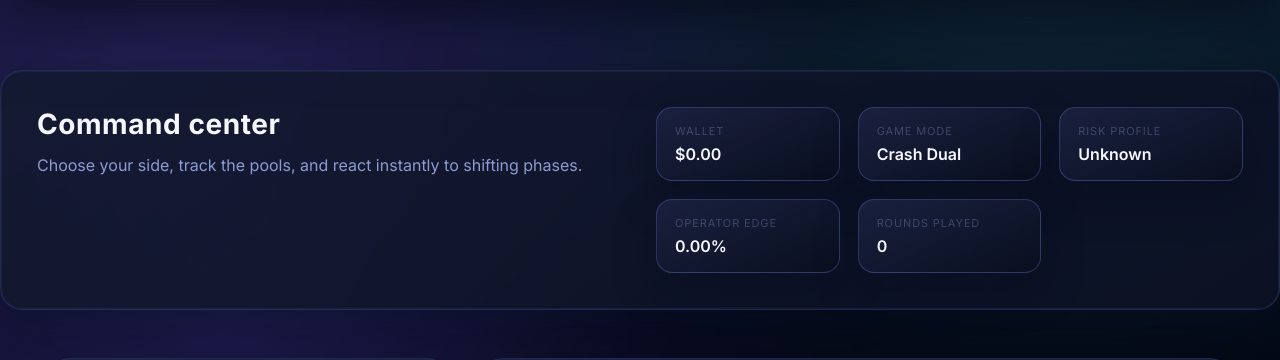
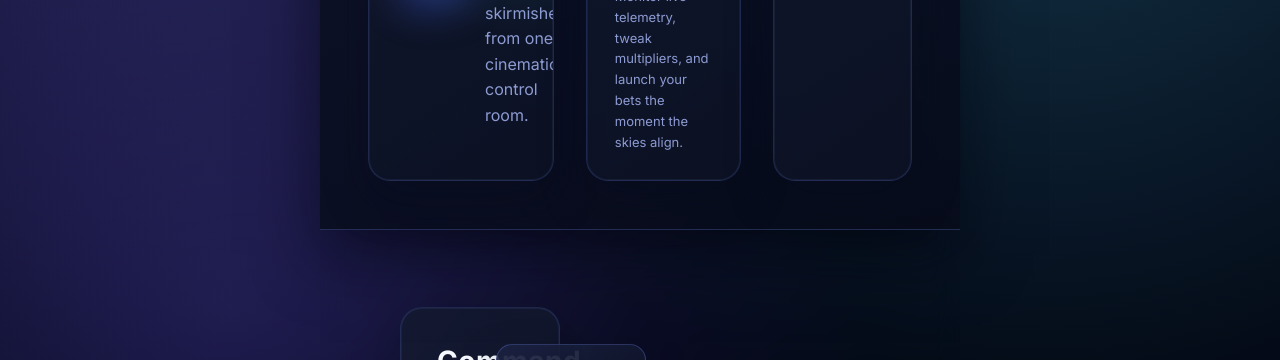
Before and after one commit to Dants12/clash-dual, a React (Vite) app in the folder client/: page / in a window 1280 px wide. Shown: the part 320-680 px from the top of the page. Built offline with nearby package versions, Linux system fonts and the light colour scheme; no server answers.

Commit message:
Update app.css

```diff
--- a/client/src/styles/app.css
+++ b/client/src/styles/app.css
@@ -113,7 +113,7 @@ html,
 body {
   margin: 0;
   padding: 0;
-  min-height: 100%;
+  min-height: 50%;
 }
 
 body {
@@ -138,7 +138,7 @@ body::before {
 }
 
 #root {
-  width: 100%;
+  width: 50%;
 }
 
 .app-shell {
@@ -278,7 +278,7 @@ body::before {
 }
 
 .app-header__controls .segmented {
-  width: 100%;
+  width: 50%;
   justify-content: space-between;
 }
 
@@ -291,7 +291,7 @@ body::before {
   --layout-gutter: clamp(28px, 5vw, 48px);
   --layout-column-gap: clamp(24px, 4vw, 36px);
   flex: 1;
-  width: 100%;
+  width: 50%;
   padding: clamp(40px, 6vw, 80px) 0 clamp(64px, 8vw, 108px);
   display: flex;
   flex-direction: column;
@@ -300,7 +300,7 @@ body::before {
 }
 
 .app-main__intro {
-  width: min(100%, var(--layout-max-width));
+  width: min(50%, var(--layout-max-width));
   margin: 0 auto;
   padding: clamp(24px, 3vw, 36px);
   display: grid;
@@ -364,7 +364,7 @@ body::before {
 }
 
 .layout {
-  width: min(100%, var(--layout-max-width));
+  width: min(50%, var(--layout-max-width));
   margin: 0 auto;
   padding: 0 var(--layout-gutter) 18px;
   display: flex;
@@ -633,7 +633,7 @@ body::before {
 }
 
 .segmented--spread {
-  width: 100%;
+  width: 50%;
 }
 
 .segmented--spread button {
@@ -644,7 +644,7 @@ input[type='number'],
 input[type='text'],
 input[type='search'],
 input[type='email'] {
-  width: 100%;
+  width: 50%;
   border-radius: var(--radius-sm);
   border: 1px solid var(--color-input-border);
   background: var(--color-input-bg);
@@ -665,7 +665,7 @@ input:disabled {
 }
 
 input[type='range'] {
-  width: 100%;
+  width: 50%;
   accent-color: var(--color-secondary);
   cursor: pointer;
 }
@@ -1086,7 +1086,7 @@ input[type='range'] {
 }
 
 .app-footer__inner {
-  max-width: min(1680px, 100%);
+  max-width: min(1680px, 50%);
   margin: 0 auto;
   display: flex;
   flex-wrap: wrap;
@@ -1165,8 +1165,8 @@ input[type='range'] {
   }
 
   .column-center {
-    flex: 1.2 1 min(100%, 680px);
-    min-width: min(100%, 640px);
+    flex: 1.2 1 min(50%, 680px);
+    min-width: min(50%, 640px);
   }
 }
 
@@ -1177,8 +1177,8 @@ input[type='range'] {
   }
 
   .column {
-    flex: 1 1 100%;
-    min-width: 100%;
+    flex: 1 1 50%;
+    min-width: 50%;
   }
 
   .column-center {
```
